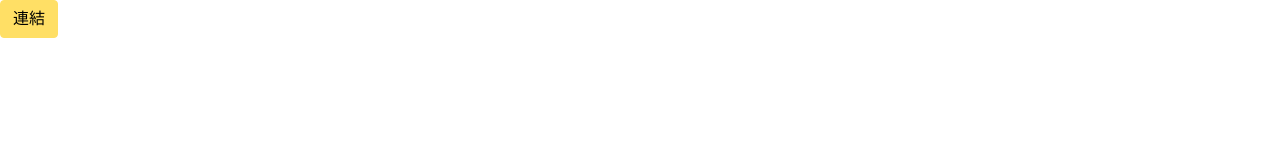
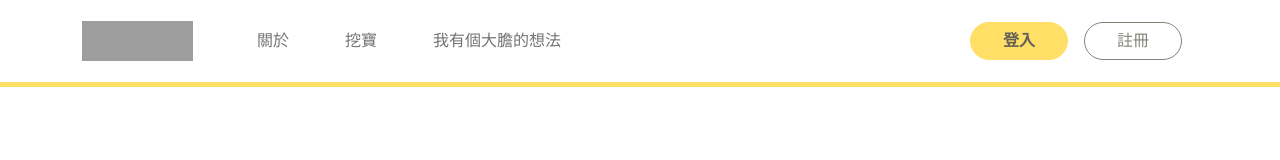
Before and after one commit to taiRong225/Hexschool-bootstrap5-training, a website: page index.html in a window 1280 px wide. Drawn offline with nearby package versions, Linux system fonts and the light colour scheme; grey boxes are pictures that could not be loaded.

Commit message:
新增導覽列Navbar

```diff
--- a/index.html
+++ b/index.html
@@ -5,12 +5,48 @@
     <meta charset="UTF-8">
     <meta http-equiv="X-UA-Compatible" content="IE=edge">
     <meta name="viewport" content="width=device-width, initial-scale=1.0">
-    <title>Document</title>
+    <title>拼拼 - 募資網站</title>
     <link rel="stylesheet" href="scss/all.css">
 </head>
 
 <body>
-    <a href="" class="btn btn-primary">連結</a>
+
+    <!-- Header -->
+    <header class="border-bottom border-primary border-5">
+        <nav class="navbar navbar-expand-lg navbar-light bg-white py-4">
+            <div class="container">
+                <a href="#" class="navbar-brand">
+                    <img src="https://hexschool.github.io/boootstrap5WebLayout/assets/logo.jpg" alt="logo" width="111"
+                        height="40">
+                </a>
+                <button class="navbar-toggler" type="button" data-bs-toggle="collapse"
+                    data-bs-target="#navbarSupportedContent" aria-controls="navbarSupportedContent"
+                    aria-expanded="false" aria-label="Toggle navigation">
+                    <span class="navbar-toggler-icon"></span>
+                </button>
+                <div class="collapse navbar-collapse" id="navbarSupportedContent">
+                    <ul class="navbar-nav me-auto">
+                        <li class="nav-item ms-10">
+                            <a href="#" class="nav-link">關於</a>
+                        </li>
+                        <li class="nav-item ms-10">
+                            <a href="#" class="nav-link">挖寶</a>
+                        </li>
+                        <li class="nav-item ms-10">
+                            <a href="#" class="nav-link">我有個大膽的想法</a>
+                        </li>
+                    </ul>
+                    <div class="d-flex">
+                        <a href="#" class="btn btn-primary rounded-pill link-dark fw-bold px-8 me-4">登入</a>
+                        <a href="#" class="btn btn-outline-secondary rounded-pill link-seconodary px-8 me-4">註冊</a>
+                    </div>
+                </div>
+            </div>
+        </nav>
+    </header>
+
+    <script src="node_modules/bootstrap/dist/js/bootstrap.bundle.min.js"></script>
+
 </body>
 
 </html>
```
